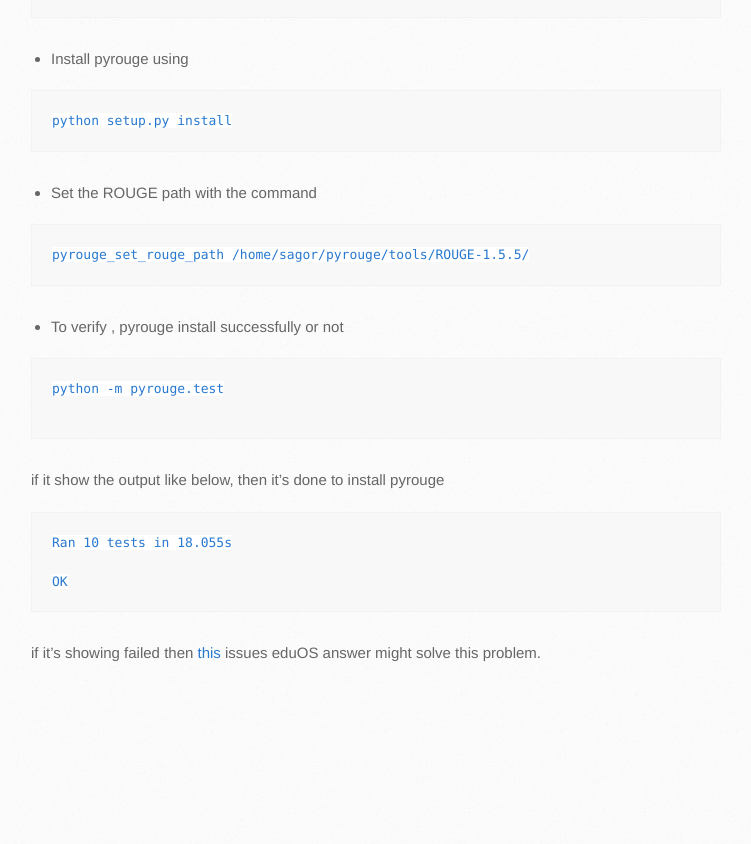
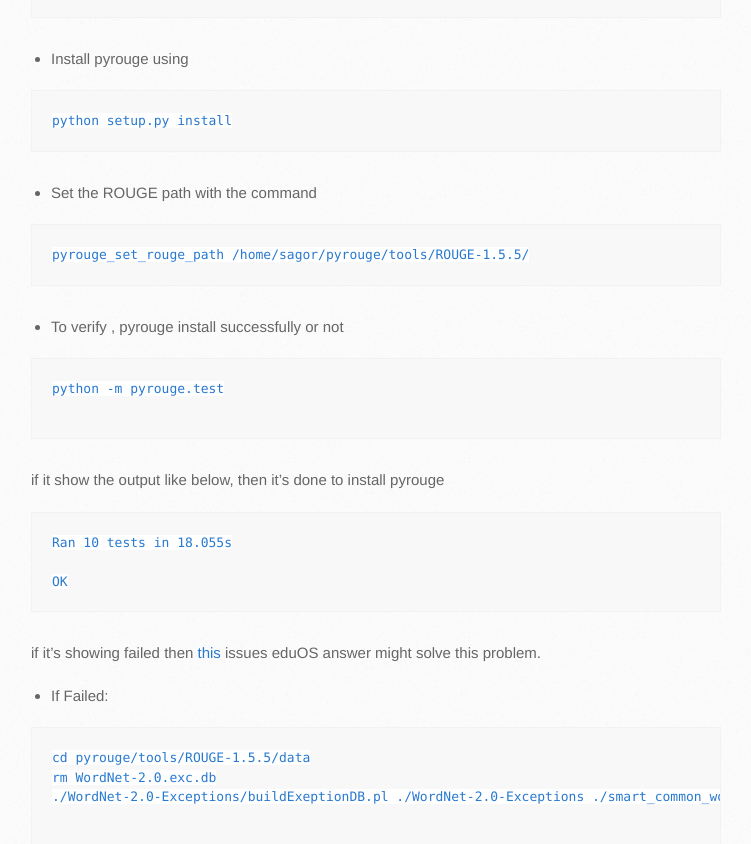
Before and after one commit to sagorbrur/sagorbrur.github.io, a Jekyll site: the page built from install_rouge.md, in a window 1280 px wide and 900 px high, scrolled down 2756 px. Shown: the top 844 px of the window, without its empty margins (139-890 px from the left). Built offline with Jekyll 4.4.1, drawn with Linux system fonts in a browser that asks for light colours; our own code applies the rules of GitHub Pages for plain Markdown files; before the commit the page ends 3463 px from its top, so only the background shows below that.

Commit message:
Update install_rouge.md

````diff
--- a/install_rouge.md
+++ b/install_rouge.md
@@ -90,3 +90,12 @@ OK
 ```
 
 if it's showing failed then [this](https://github.com/bheinzerling/pyrouge/issues/8) issues eduOS answer might solve this problem.
+
+* If Failed:
+
+```
+cd pyrouge/tools/ROUGE-1.5.5/data
+rm WordNet-2.0.exc.db
+./WordNet-2.0-Exceptions/buildExeptionDB.pl ./WordNet-2.0-Exceptions ./smart_common_words.txt ./WordNet-2.0.exc.db
+
+```
````
